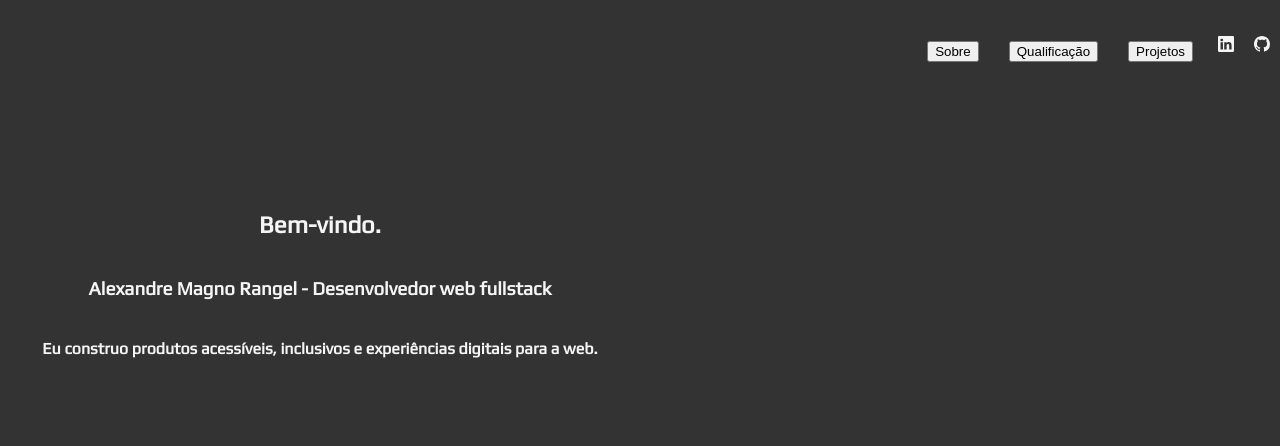
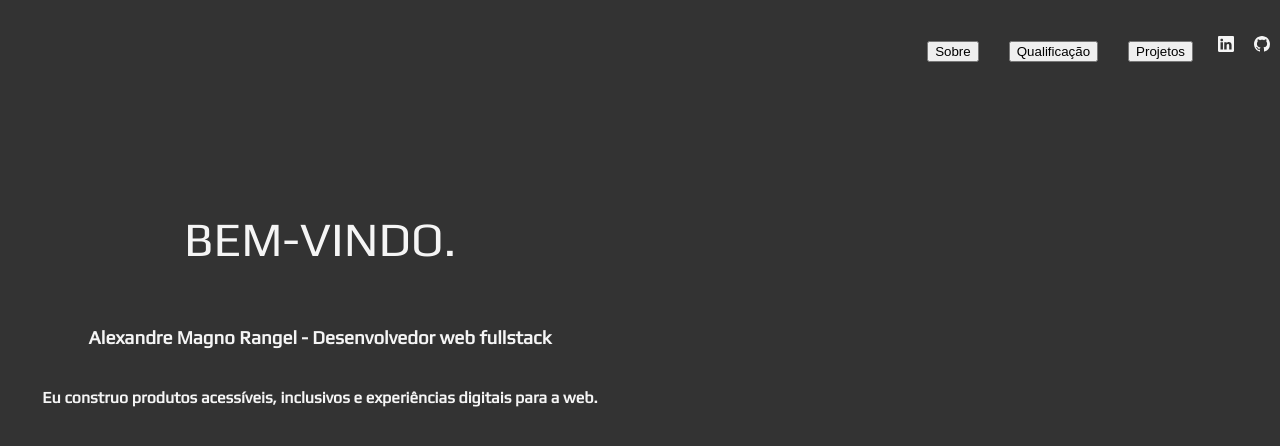
Before and after one commit to AlexandreR4ngel/Alexandrer4ngel.github.io, a React (Create React App) app: page / in a window 1280 px wide. Shown: the top 446 px of the page. Built offline with nearby package versions, Linux system fonts and the light colour scheme.

Commit message:
Adicionando animação na Main

```diff
--- a/src/components/Section.jsx
+++ b/src/components/Section.jsx
@@ -3,9 +3,9 @@ import './Section.style.css';
 export default function Section() {
     return (
         <div className="section">
-            <h2>Bem-vindo.</h2>
-            <h3>Alexandre Magno Rangel - Desenvolvedor web fullstack</h3>
-            <h4>Eu construo produtos acessíveis, inclusivos e experiências digitais para a web.</h4>
+            <h2 className='lineUp'>Bem-vindo.</h2>
+            <h3 className='lineUp2'>Alexandre Magno Rangel - Desenvolvedor web fullstack</h3>
+            <h4 className='lineUp3'>Eu construo produtos acessíveis, inclusivos e experiências digitais para a web.</h4>
         </div>
     )
 }
--- a/src/components/Section.style.css
+++ b/src/components/Section.style.css
@@ -7,4 +7,34 @@
 
 h2 {
     margin-top: 15%;
+    font-size: 3rem;
+    font-weight: 100;
+    text-transform: uppercase;
 }
+
+.lineUp {
+    animation: 4s anim-lineUp ease-out;
+  }
+  .lineUp2 {
+    animation: 5s anim-lineUp ease-out;
+  }
+  .lineUp3 {
+    animation: 6s anim-lineUp ease-out;
+  }
+  @keyframes anim-lineUp {
+    0% {
+      opacity: 0;
+      transform: translateY(90%);
+    }
+    20% {
+      opacity: 0;
+    }
+    50% {
+      opacity: 1;
+      transform: translateY(0%);
+    }
+    100% {
+      opacity: 1;
+      transform: translateY(0%);
+    }
+  }
```
